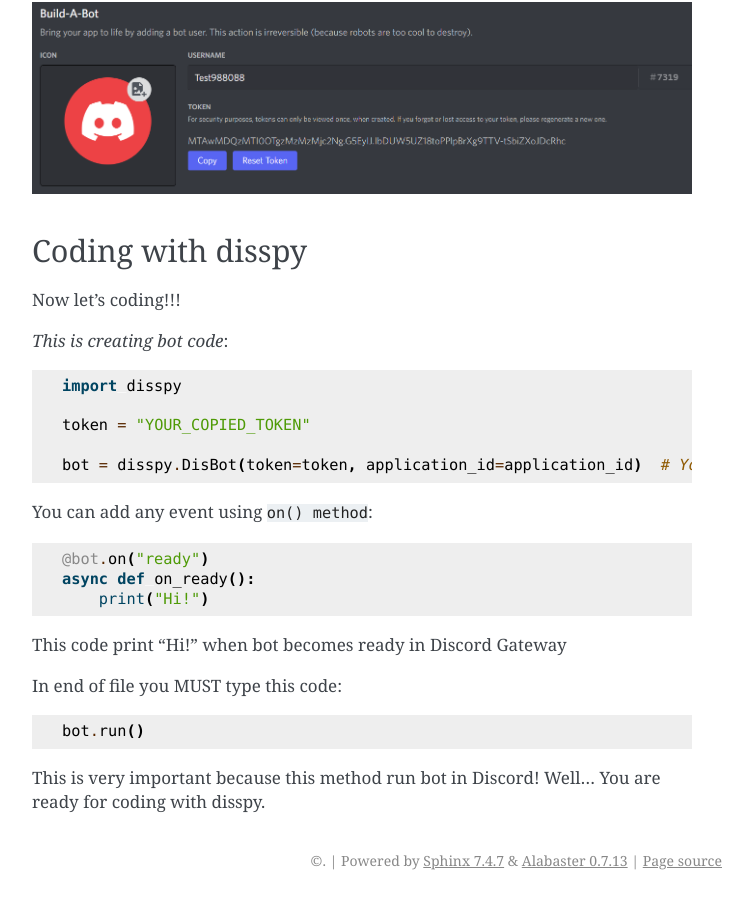
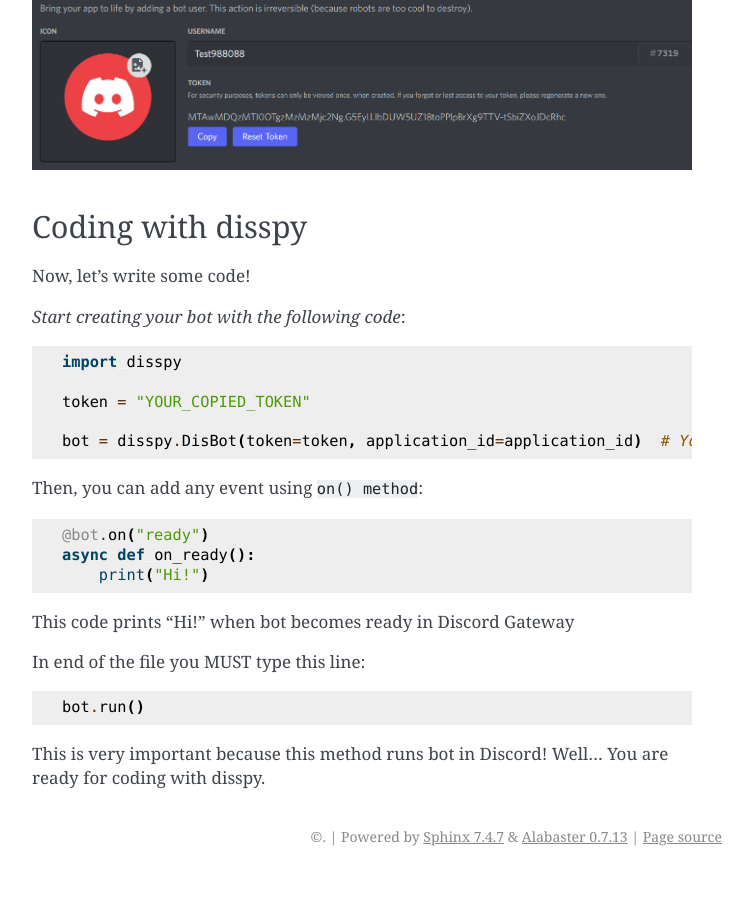
Before and after one commit to bleudev/pytecord_old_archive, a Sphinx documentation site: the page built from docs/source/first-steps/getting-started.rst, in a window 1280 px wide and 900 px high, scrolled down 3161 px. Shown: the whole window, without its empty margins (388-1141 px from the left). Built offline with Sphinx 7.4.7, drawn with Linux system fonts in a browser that asks for light colours; after the commit the page ends 4037 px from its top, so only the background shows below that; some of the changed text lies outside the part shown.

Commit message:
Corrected mistakes in getting-started.rst

```diff
--- a/docs/source/first-steps/getting-started.rst
+++ b/docs/source/first-steps/getting-started.rst
@@ -9,7 +9,7 @@
 Install package
 ***************
 
-How install disspy? Just type this lines in your command console
+How to install disspy? Just type those lines in your command console
 
 Windows::
 
@@ -23,12 +23,12 @@
 
     python3 -m pip install -U disspy
 
-Now you can go next
+Now you can follow to the next step
 
 Create bot in Discord
 *********************
 
-For starting creating bots, you need create bot on
+To start creating bots, you need to create bot on
 `official Discord Developer Portal <https://discord.com/developers/applications>`_
 
 .. image:: images/1.png
@@ -64,9 +64,9 @@
 Coding with disspy
 ******************
 
-Now let's coding!!!
+Now, let's write some code!
 
-*This is creating bot code*::
+*Start creating your bot with the following code*::
 
     import disspy
 
@@ -74,17 +74,17 @@
 
     bot = disspy.DisBot(token=token, application_id=application_id)  # You created bot!
 
-You can add any event using ``on() method``::
+Then, you can add any event using ``on() method``::
 
     @bot.on("ready")
     async def on_ready():
         print("Hi!")
 
-This code print "Hi!" when bot becomes ready in Discord Gateway
+This code prints "Hi!" when bot becomes ready in Discord Gateway
 
-In end of file you MUST type this code::
+In end of the file you MUST type this line::
 
     bot.run()
 
-This is very important because this method run bot in Discord! Well...
-You are ready for coding with disspy.
+This is very important because this method runs bot in Discord!
+Well... You are ready for coding with disspy.
```
